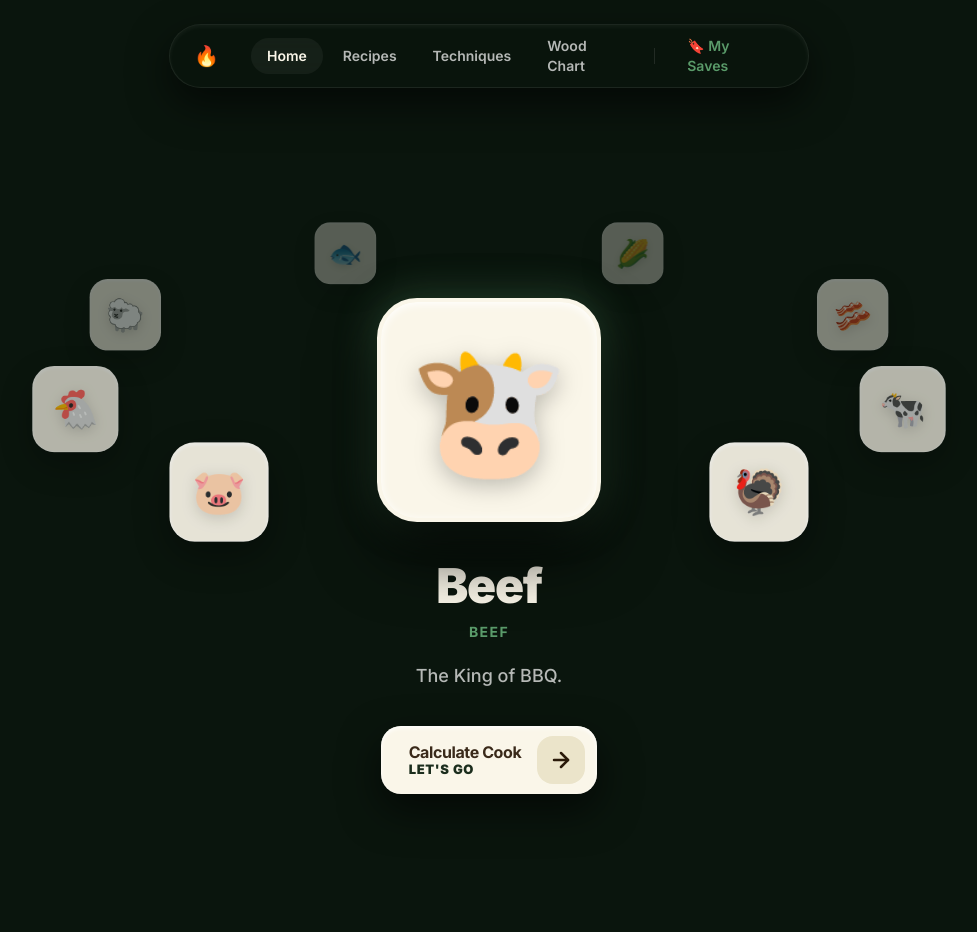
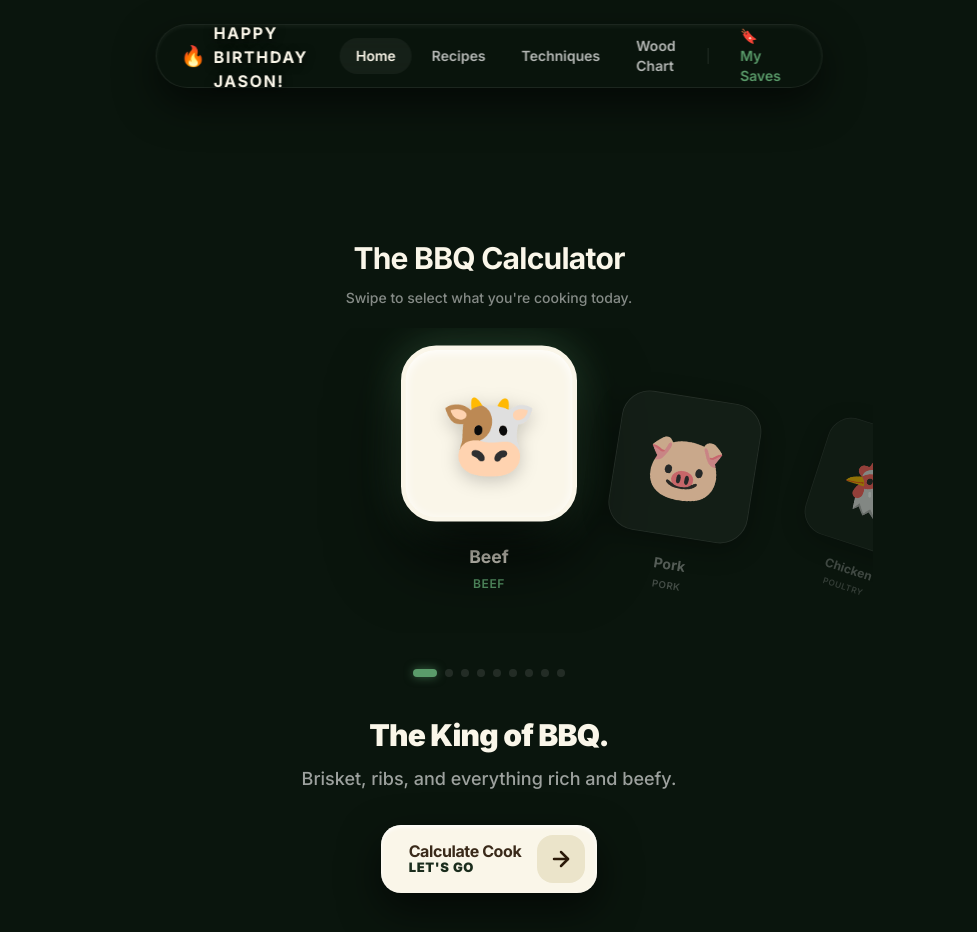
Before and after one commit to shoomacca/bbq-calculator, a Next.js app: page / in a window 1280 px wide. Shown: the top 932 px of the page, without its empty margins (151-1128 px from the left). Built offline with nearby package versions, Linux system fonts and the light colour scheme.

Commit message:
feat: replace 3d carousel with scroll carousel and add birthday message

```diff
--- a/app/page.tsx
+++ b/app/page.tsx
@@ -2,7 +2,9 @@
 
 import React, { useState, useEffect } from 'react';
 import { useRouter } from 'next/navigation';
-import { motion, AnimatePresence, PanInfo } from 'framer-motion';
+import { motion, AnimatePresence } from 'framer-motion';
+import ScrollCarousel, { CarouselItem } from '@/components/calculator/ScrollCarousel';
+import Footer from '@/components/Footer';
 
 interface Cut {
   id: string;
@@ -100,179 +102,57 @@ const CATEGORIES: Cut[] = [
 
 /* Spring — heavy, premium */
 const SPRING = { type: 'spring' as const, stiffness: 220, damping: 28, mass: 1.1 };
-
-/* ─── Floating squircle card for non-active cuts ───────────────────────────── */
-function FloatingCard({ cut }: { cut: Cut }) {
-  return (
-    <div
-      className="relative overflow-hidden flex items-center justify-center transition-all bg-[#FAF6E9] hover:brightness-105"
-      style={{
-        width: 110,
-        height: 110,
-        borderRadius: 28,
-        boxShadow: '0 16px 44px rgba(0,0,0,0.4), inset 0 2px 4px rgba(255,255,255,0.8)',
-        border: '1px solid rgba(255,255,255,0.5)',
-      }}
-    >
-      <div className="relative w-full h-full overflow-hidden flex items-center justify-center">
-        <span className="text-5xl select-none" style={{ filter: 'drop-shadow(0 4px 8px rgba(0,0,0,0.15))' }}>
-          {cut.icon}
-        </span>
-      </div>
-    </div>
-  );
-}
-
-/* ─── Central hero image  ─────────────────────────────────────────────────── */
-function HeroImage({ cut }: { cut: Cut }) {
-  return (
-    <div className="relative w-full h-full flex flex-col items-center justify-start pt-8">
-      <div
-        className="w-56 h-56 rounded-[2.5rem] flex items-center justify-center transition-all duration-300 relative overflow-hidden"
-        style={{
-          background: '#FAF6E9',
-          border: '4px solid #FAF6E9',
-          boxShadow: '0 32px 64px rgba(0,0,0,0.8), inset 0 2px 10px rgba(255,255,255,1), 0 0 40px rgba(90, 155, 106, 0.4)'
-        }}
-      >
-        <span className="text-9xl select-none relative z-10" style={{ filter: 'drop-shadow(0 6px 12px rgba(0,0,0,0.25))' }}>
-           {cut.icon}
-        </span>
-      </div>
-      <div className="text-center mt-10">
-        <h2 className="text-4xl md:text-5xl font-black text-[#FAF6E9] tracking-tight">{cut.label}</h2>
-        <p className="text-[#5A9B6A] font-bold text-sm tracking-widest uppercase mt-3">{cut.sublabel}</p>
-        <p className="text-white/70 text-base md:text-lg mt-5 max-w-sm mx-auto font-medium">{cut.headline}</p>
-      </div>
-    </div>
-  );
-}
-
 /* ─── Page ────────────────────────────────────────────────────────────────── */
 export default function Home() {
   const router = useRouter();
   const [activeIdx, setActiveIdx] = useState(0);
-  const [heroKey, setHeroKey] = useState(0);
-  const [windowWidth, setWindowWidth] = useState(1200);
-
-  useEffect(() => {
-    // Set initial width
-    setWindowWidth(window.innerWidth);
-
-    // Update on resize
-    const handleResize = () => setWindowWidth(window.innerWidth);
-    window.addEventListener('resize', handleResize);
-    return () => window.removeEventListener('resize', handleResize);
-  }, []);
-
-  const handleSelect = (i: number) => {
-    if (i === activeIdx) return;
-    setActiveIdx(i);
-    setHeroKey((k) => k + 1);
-  };
 
   const handleCook = () => {
     sessionStorage.setItem('bbq_initial_cat', CATEGORIES[activeIdx].category);
     router.push('/calculator');
   };
 
+  const scrollItems: CarouselItem[] = CATEGORIES.map((c) => ({
+    id: c.category,
+    icon: c.icon,
+    label: c.label,
+    sublabel: c.sublabel,
+  }));
+
   const activeCut = CATEGORIES[activeIdx];
-  const numItems = CATEGORIES.length;
-
-  // Responsive radius of the 3D ellipse
-  const isMobile = windowWidth < 768;
-  const radiusX = isMobile ? windowWidth * 0.4 : 420;
-  const radiusY = isMobile ? 60 : 140;
-
-  // Swipe handler
-  const handleDragEnd = (e: MouseEvent | TouchEvent | PointerEvent, info: PanInfo) => {
-    const swipeThreshold = 30;
-    if (info.offset.x < -swipeThreshold) {
-      // Swiped left, go to next
-      handleSelect((activeIdx + 1) % numItems);
-    } else if (info.offset.x > swipeThreshold) {
-      // Swiped right, go to previous
-      handleSelect((activeIdx - 1 + numItems) % numItems);
-    }
-  };
 
   return (
     <div className="relative w-full overflow-hidden flex flex-col items-center min-h-[100dvh]">
       {/* ── UI layer ───────────────────────────────────────────────────── */}
-      <div className="relative z-10 w-full flex flex-col flex-1 justify-center max-w-[1400px] mx-auto pt-16 px-4">
+      <div className="relative z-10 w-full flex flex-col flex-1 justify-center max-w-[1400px] mx-auto pt-24 px-4 pb-12">
 
-        {/* ── Center scene + floating cards ──────────────────────────────────────── */}
-        <motion.div
-          className="flex-1 relative flex flex-col items-center justify-center pb-24 min-h-[600px] cursor-grab active:cursor-grabbing"
-          drag="x"
-          dragConstraints={{ left: 0, right: 0 }}
-          dragElastic={0.05}
-          onDragEnd={handleDragEnd}
-        >
+        <div className="flex-1 w-full max-w-3xl mx-auto flex flex-col justify-center">
+          <ScrollCarousel
+            items={scrollItems}
+            title="The BBQ Calculator"
+            subtitle="Swipe to select what you're cooking today."
+            onChange={(id) => {
+              const idx = CATEGORIES.findIndex(c => c.category === id);
+              if (idx !== -1 && idx !== activeIdx) setActiveIdx(idx);
+            }}
+            onSelect={() => handleCook()}
+          />
 
-          {/* 3D Orbiting squircle cards */}
-          <div className="absolute inset-x-0 top-0 bottom-32 flex items-center justify-center pointer-events-none z-10" style={{ transform: 'translateY(-15%)' }}>
-            {CATEGORIES.map((cut, i) => {
-              // Calculate offset relative to active item
-              let currentOffset = i - activeIdx;
-              if (currentOffset <= -Math.floor(numItems / 2)) currentOffset += numItems;
-              if (currentOffset > Math.ceil(numItems / 2)) currentOffset -= numItems;
-
-              // Don't render the active card in the ring (it's the hero)
-              if (currentOffset === 0) return null;
-
-              // Map the offset to an angle.
-              const angleIncrement = (Math.PI * 2) / numItems;
-              // Add Math.PI/2 so the active item (offset 0) would theoretically be at the very front (bottom of the screen)
-              const angle = currentOffset * angleIncrement + Math.PI / 2;
-
-              // Use sin/cos to plot on an ellipse
-              const x = Math.cos(angle) * radiusX;
-              const z = Math.sin(angle); // Ranges from -1 (back, top) to 1 (front, bottom)
-              const y = z * radiusY;
-
-              const scale = 0.75 + (z * 0.20);
-              const opacity = 0.65 + (z * 0.35);
-              const zIndex = Math.round((z + 1) * 50);
-
-              return (
-                <motion.div
-                  key={cut.id}
-                  className="absolute pointer-events-auto cursor-pointer"
-                  style={{ zIndex }}
-                  animate={{ x, y: y - 20, scale, opacity }}
-                  transition={SPRING}
-                  whileHover={{ scale: scale * 1.1, opacity: 1 }}
-                  onClick={(e) => {
-                    // Prevent click if we were swiping
-                    if (Math.abs(e.movementX) > 5 || Math.abs(e.movementY) > 5) return;
-                    handleSelect(i);
-                  }}
-                >
-                  <FloatingCard cut={cut} />
-                </motion.div>
-              );
-            })}
-          </div>
-
-          {/* Active central hero (Meat placed on center pile) */}
-          <div className="relative z-20 flex flex-col items-center justify-center pointer-events-none mt-12 mb-8 h-[400px]">
+          <div className="text-center mt-10 min-h-[200px] flex flex-col items-center">
             <AnimatePresence mode="wait">
               <motion.div
-                key={heroKey}
-                className="relative overflow-visible w-[500px]"
-                initial={{ opacity: 0, scale: 0.85, y: 40 }}
-                animate={{ opacity: 1, scale: 1, y: 0 }}
-                exit={{ opacity: 0, scale: 0.95, y: -20 }}
-                transition={{ ...SPRING, type: 'spring', stiffness: 260, damping: 28 }}
+                key={activeIdx}
+                initial={{ opacity: 0, y: 15 }}
+                animate={{ opacity: 1, y: 0 }}
+                exit={{ opacity: 0, y: -15 }}
+                transition={SPRING}
+                className="flex flex-col items-center"
               >
-                <HeroImage cut={activeCut} />
-              </motion.div>
-            </AnimatePresence>
-          </div>
+                 <p className="text-[#FAF6E9] text-2xl md:text-3xl font-black tracking-tight">{activeCut.headline}</p>
+                 <p className="text-white/60 text-base md:text-lg mt-3 max-w-sm mx-auto font-medium">{activeCut.body}</p>
 
                  {/* CTA Button */}
-          <div className="relative z-30 pointer-events-auto mt-4">
+                 <div className="mt-8">
                    <motion.button
                      onClick={handleCook}
                      className="flex items-center gap-4 group"
@@ -302,9 +182,14 @@ export default function Home() {
                      </div>
                    </motion.button>
                  </div>
+              </motion.div>
+            </AnimatePresence>
+          </div>
+        </div>
 
-        </motion.div>
       </div>
+
+      <Footer />
     </div>
   );
 }
--- a/components/Header.tsx
+++ b/components/Header.tsx
@@ -28,6 +28,12 @@ export default function Header() {
           className="group flex items-center gap-2"
         >
           <span className="text-[20px] transition-transform group-hover:scale-110 duration-300">🔥</span>
+          <span
+            className="text-[#FAF6E9] font-bold text-sm md:text-base tracking-widest uppercase mt-0.5"
+            style={{ textShadow: '0 2px 10px rgba(0,0,0,0.8)' }}
+          >
+            Happy Birthday Jason!
+          </span>
         </Link>
 
         {/* Desktop nav */}
--- a/components/calculator/ScrollCarousel.tsx
+++ b/components/calculator/ScrollCarousel.tsx
@@ -16,6 +16,7 @@ interface Props {
   subtitle?: string;
   onBack?: () => void;
   ctaPrefix?: string; // e.g. "Cook with" → "Cook with Smoker"
+  onChange?: (id: string) => void;
 }
 
 export default function ScrollCarousel({
@@ -24,10 +25,17 @@ export default function ScrollCarousel({
   title,
   subtitle,
   onBack,
+  onChange,
 }: Props) {
   const containerRef = useRef<HTMLDivElement>(null);
   const itemRefs = useRef<(HTMLDivElement | null)[]>([]);
   const [centeredIdx, setCenteredIdx] = useState(0);
+
+  useEffect(() => {
+    if (onChange && items[centeredIdx]) {
+      onChange(items[centeredIdx].id);
+    }
+  }, [centeredIdx, onChange, items]);
 
   const updateCentered = useCallback(() => {
     const container = containerRef.current;
```
Lines whose indentation alone changed are shown as unchanged.
